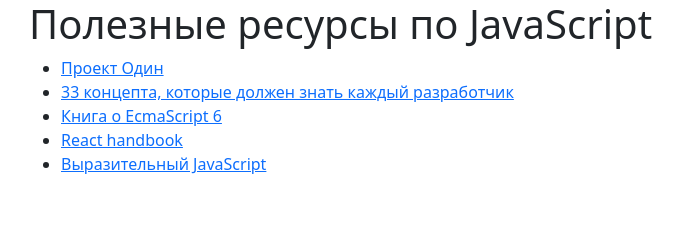
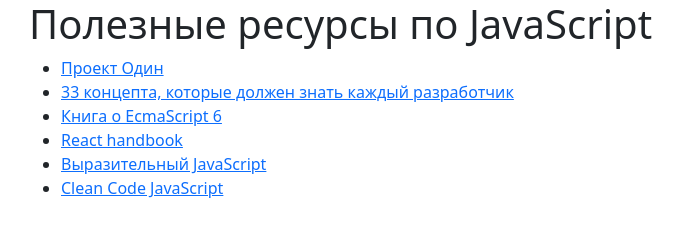
Before and after one commit to shigaev/For-JavaScript, a plain HTML site: page index.html in a window 1280 px wide. Shown: the whole page, without its empty margins (53-736 px from the left). Drawn offline with Linux system fonts and the light colour scheme.

Commit message:
Clean Code JavaScript. html version

```diff
--- a/index.html
+++ b/index.html
@@ -50,6 +50,14 @@
                         >Выразительный JavaScript</a
                     >
                 </li>
+                <li class="list__item">
+                    <a
+                        href="https://github.com/ryanmcdermott/clean-code-javascript"
+                        class="list__link"
+                        target="_blank"
+                        >Clean Code JavaScript</a
+                    >
+                </li>
             </ul>
         </div>
 
```
